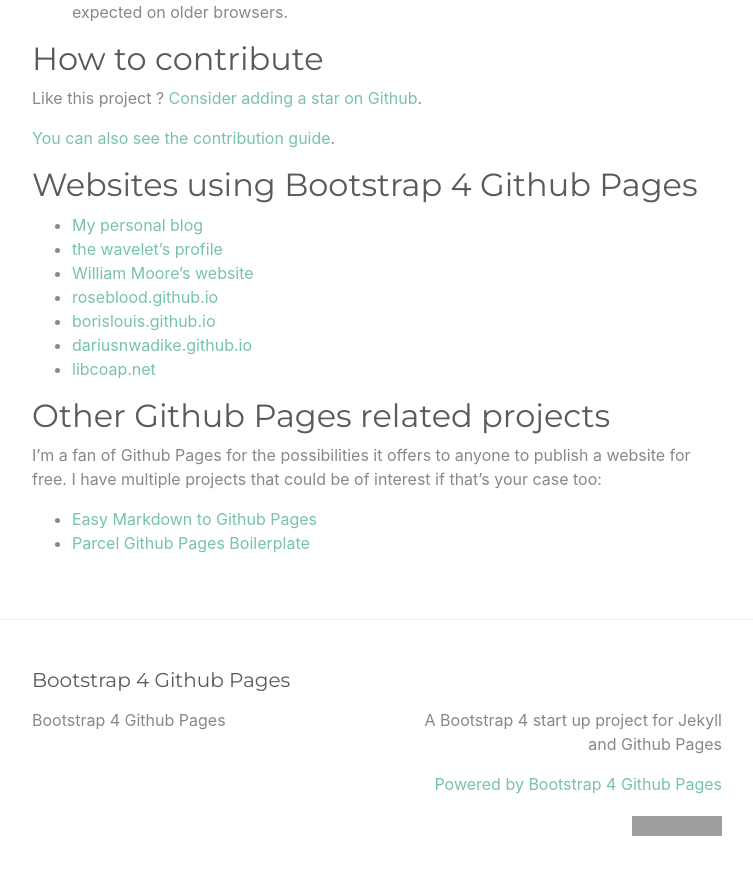
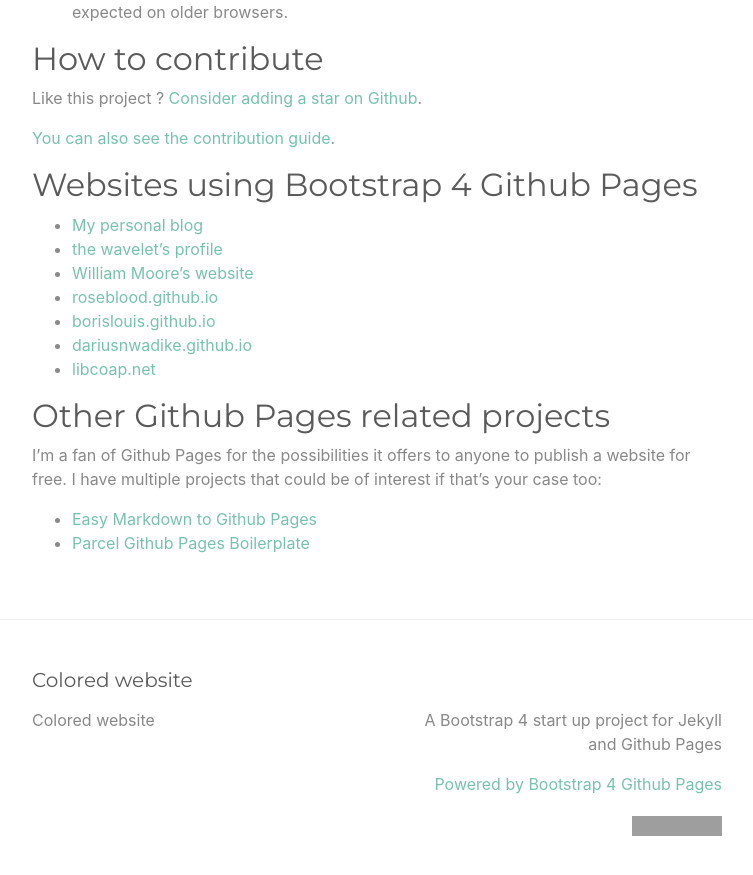
Before and after one commit to hedvigsun/bootstrap4, a Jekyll site: the page built from index.md, in a window 1280 px wide and 900 px high, scrolled down 2544 px. Shown: the top 875 px of the window, without its empty margins (263-1016 px from the left). Built offline with Jekyll 4.4.1, drawn with Linux system fonts in a browser that asks for light colours; some of the changed text lies outside the part shown; grey boxes are pictures that could not be loaded.

Commit message:
Update _config.yml
chnaged title

```diff
--- a/_config.yml
+++ b/_config.yml
@@ -13,7 +13,7 @@
 # you will see them accessed via {{ site.title }}, {{ site.email }}, and so on.
 # You can create any custom variable you would like, and they will be accessible
 # in the templates via {{ site.myvariable }}.
-title: Bootstrap 4 Github Pages
+title: Colored website
 email: ""
 description: >- # this means to ignore newlines until "baseurl:"
   A Bootstrap 4 start up project for Jekyll and Github Pages
```
